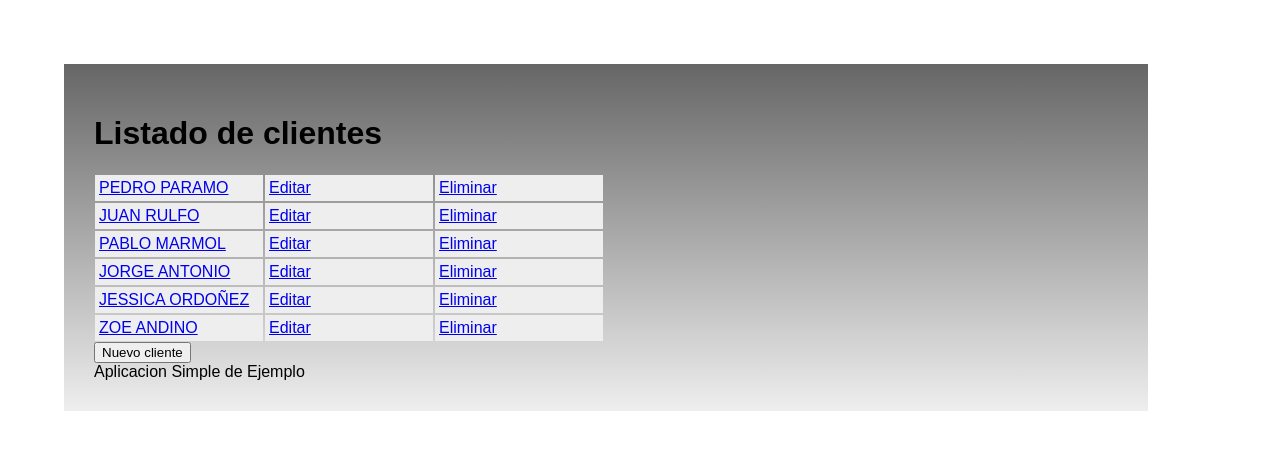
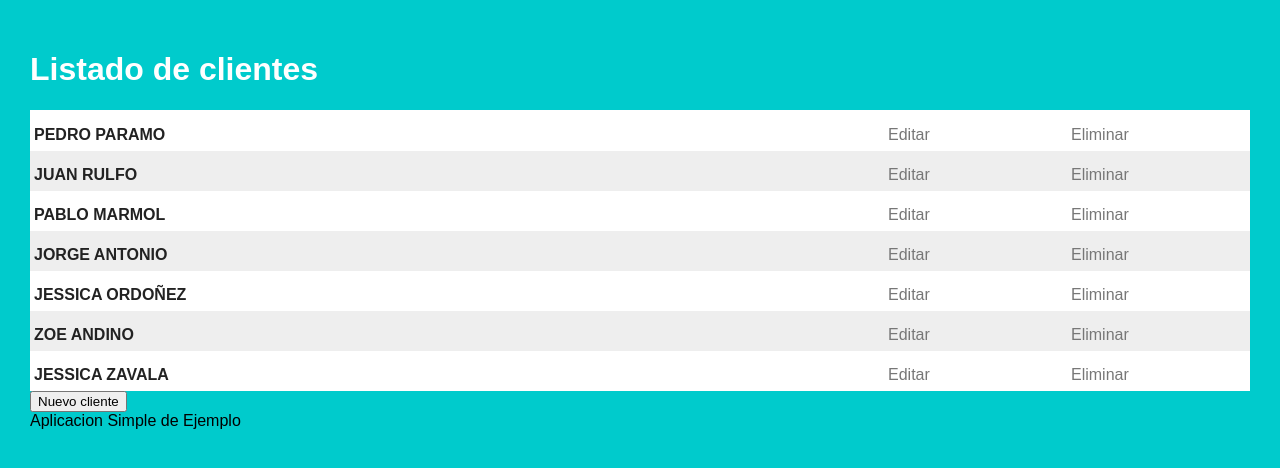
Before and after one commit to a7xfernandez/customer-app, a React (Create React App) app: page /customers in a window 1280 px wide. Shown: the top 468 px of the page. Built offline with nearby package versions, Linux system fonts and the light colour scheme; data requests are answered from the project's data file.

Commit message:
Fin de la modificacion en el curso

```diff
--- a/db.json
+++ b/db.json
@@ -27,14 +27,21 @@
     {
       "name": "JESSICA ORDOÑEZ",
       "dni": "080119875674",
-      "age": 33,
-      "id": "uR9D7zg"
+      "age": 34,
+      "id": "uR9D7zg",
+      "isDeleteAllow": false
     },
     {
       "name": "ZOE ANDINO",
       "dni": "010519870094",
       "age": 29,
       "id": "usrgSxY"
+    },
+    {
+      "name": "JESSICA ZAVALA",
+      "dni": "1335457883",
+      "age": 24,
+      "id": "QhyRjPk"
     }
   ],
   "posts": [
--- a/src/components/CustomerListItem.js
+++ b/src/components/CustomerListItem.js
@@ -4,7 +4,6 @@
 
 const CustomerListItem = ({name,editAction,delAction, urlPath, dni}) => {
     return (
-        <div>
         <div className="customers-list-item">
             <div className="field">
                 <Link to={`${urlPath}${dni}`}>{name}</Link>
@@ -16,8 +15,6 @@
                 <Link to={`${urlPath}${dni}/del`}>{delAction}</Link>
             </div>
         </div>
-        </div>
-
     );
 };
 
--- a/src/components/CustomersList.js
+++ b/src/components/CustomersList.js
@@ -4,7 +4,6 @@
 
 const CustomersList = ({customers, urlPath}) => {
     return (
-        <div>
         <div className="customers-list">
             {
                 customers.map( c =>
@@ -17,7 +16,6 @@
                         urlPath={urlPath}>
                     </CustomerListItem>)}
         </div>
-        </div>
     );
 };
 
--- a/src/containers/HomeContainer.js
+++ b/src/containers/HomeContainer.js
@@ -1,7 +1,8 @@
 import React, { Component } from 'react';
 import {  withRouter } from 'react-router-dom';
 import AppFrame from '../components/AppFrame';
-import CustomersActions from '../components/CustomersActions'
+import CustomersActions from '../components/CustomersActions';
+import logo from './../../src/logo.svg';
 
 class HomeContainer extends Component {
     handleOnClick =()=>{
@@ -15,7 +16,7 @@
                     header='Home'
                     body={
                         <div>
-                            Esta es la pantalla inicial
+                            <img src={logo} className="App-logo" alt="logo" />
                             <CustomersActions>
                                 <button onClick={this.handleOnClick} >Listado de clientes</button>
                             </CustomersActions>
--- a/src/index.css
+++ b/src/index.css
@@ -6,31 +6,157 @@
 
 
 .app-frame {
-  margin: 5%;
+  margin: 0;
   padding: 30px;
-  width: calc(80vw);
-
-  background-image: -webkit-gradient(linear, left top, left bottom, from(#666), to(#EEE));
+  box-sizing: border-box;
+  width: 100vw;
+  height: 100vh;
+  background: #00cbcc;
 }
 
 .customers-actions {
-  background: #AAA;
+  margin: 0;
+  position: absolute;
+  bottom: 20px;
+  left: 30px;
+  background: rgba(0,0,0,0.2);
   padding: 10px;
-  margin: 10px;
+  width: calc(100% - 80px);
 }
 
 .customers-actions button {
   background: white;
-  padding: 100PX;
+  min-width: 100px;
   height: 30px;
   margin: 5px;
+  border-style: none;
+  border-radius: 3px;
+  font-weight: bolder;
 }
 
+.customers-actions button:hover {
+  background: #F0F0F0;
+  border-style: solid;
+}
+
+.customers-list .customers-list-item {
+  width: 100%;
+  background: #FFF;
+  transition: 500ms;
+  height: 40px;
+}
+
+.customers-list .customers-list-item:nth-child(even) {
+  background: #EEE;
+}
+
+.customers-list .customers-list-item:hover {
+  background: #84adad3a;
+  border: 1px solid;
+}
 
 .customers-list-item .field {
   width: 160px;
   margin: 1px;
   padding: 4px;
-  background: #EEE;
+  overflow: hidden;
   display: inline-block;
+  line-height: 40px;
 }
+.customers-list-item .field:first-child {
+  width: 70%;
+  margin: 0;
+  box-sizing: border-box;
+}
+
+.customers-list-item .field {
+  width: 15%;
+  margin: 0;
+  box-sizing: border-box;
+}
+
+
+.customers-list-item .field:first-child > a {
+  color: #222;
+  text-decoration: none;
+  font-weight: bolder;
+}
+
+.customers-list-item .field a {
+  color: #777;
+  text-decoration: none;
+
+}
+
+.app-frame p {
+  color: white;
+  font-size: 10px;
+  font-style: italic;
+}
+
+.app-frame form {
+  width: 100%;
+  background: rgba(255,255,255,0.5);
+  padding: 20px;
+  box-sizing: border-box;
+  border-radius: 5px;
+}
+
+.app-frame form label {
+  width: 100%;
+  display: inline-block;
+  margin-top: 10px;
+  color: rgba(0,0,0,0.7);
+  font-size: 12px;
+}
+
+.app-frame form input {
+  font-size: 18px;
+  font-style: bolder;
+}
+
+.app-frame form span {
+  color: red;
+  margin: 5px;
+  font-size: 10px;
+  font-style: italic;
+}
+
+
+.app-header {
+  border: 0;
+  border-bottom: 1px;
+  border-style: solid;
+  border-color: white;
+}
+
+.app-header h1 {
+  color: white;
+}
+
+.app-frame h2 {
+  font-weight: lighter;
+  font-size: 1.3em;
+}
+
+img {
+  border-radius: 4px;
+  padding-top: 20px;
+  padding-bottom: 20px;
+  overflow: hidden;
+  height: 300px;
+  margin: 0 auto;
+  display: block;
+}
+
+.customer-data strong {
+  width: 100%;
+  display: inline-block;
+  margin-top: 10px;
+  color: #333;
+  font-size: 11px;
+}
+
+.customer-data strong {
+  font-size: 20px;
+}
```
Lines whose indentation alone changed are shown as unchanged.
